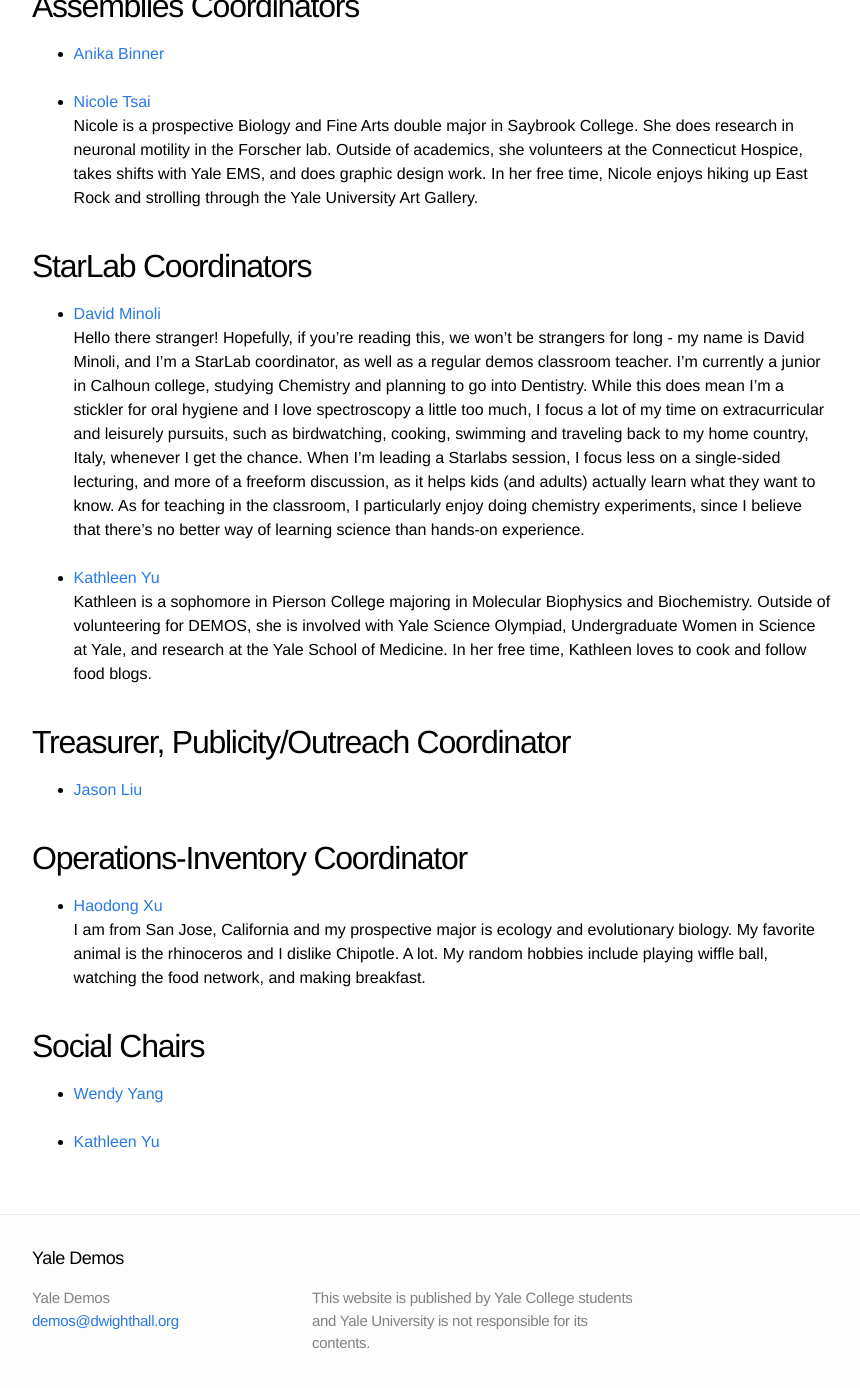
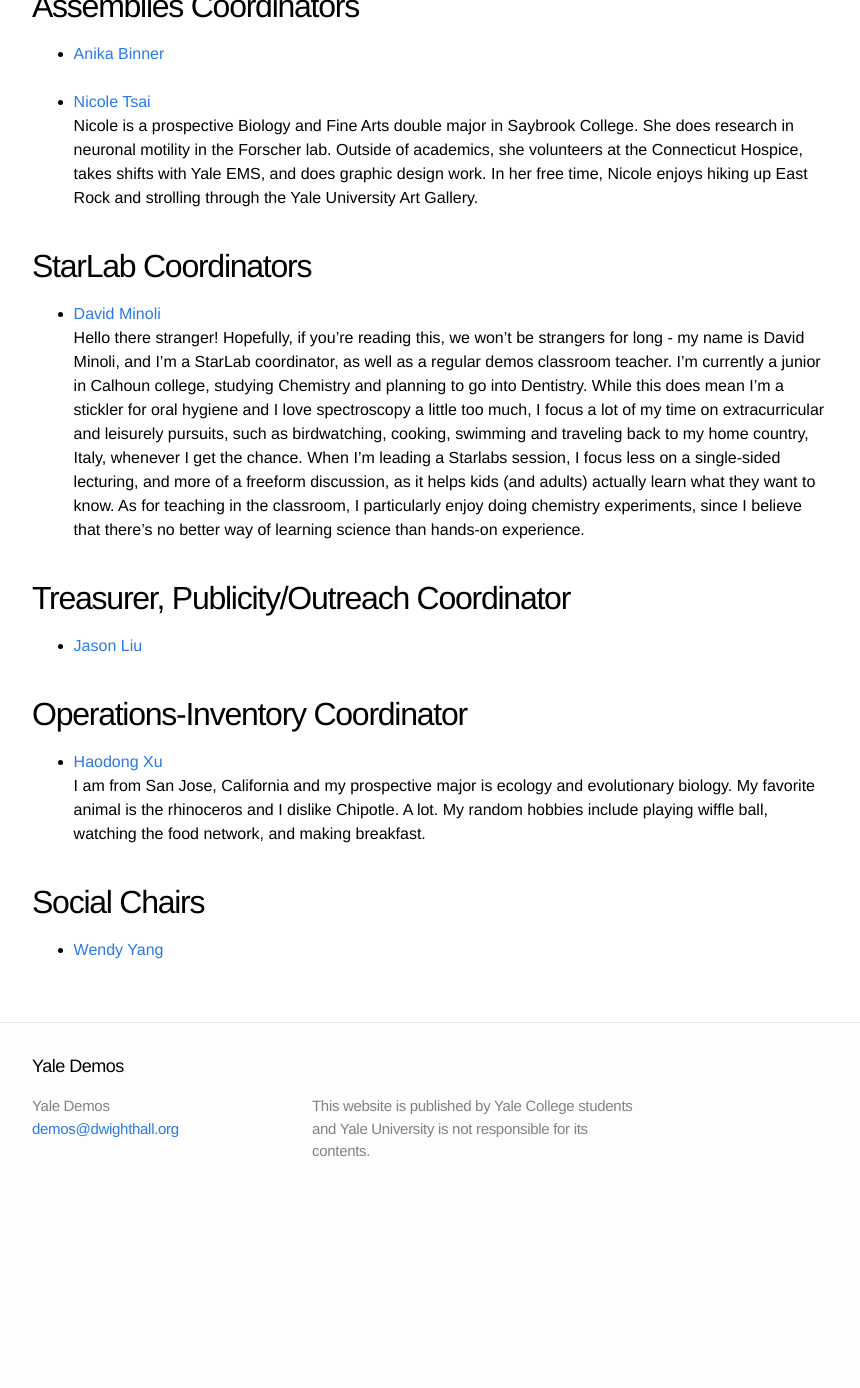
Before and after one commit to jasonkliu/demos, a Jekyll site: the page built from contact.md, in a window 1280 px wide and 1400 px high, scrolled down 1532 px. Shown: the top 1388 px of the window, without its empty margins (208-1068 px from the left). Built offline with Jekyll 4.4.1, drawn with Linux system fonts in a browser that asks for light colours; after the commit the page ends 2740 px from its top, so only the background shows below that.

Commit message:
Remove Kathleen from contact page, see #6

```diff
--- a/contact.md
+++ b/contact.md
@@ -94,13 +94,6 @@ StarLab Coordinators
    helps kids (and adults) actually learn what they want to know.  As for teaching in the classroom, I
    particularly enjoy doing chemistry experiments, since I believe that there's no better way of
    learning science than hands-on experience.
-&nbsp;
-
-- [Kathleen Yu](mailto:kathleen.yu@yale.edu)
-   Kathleen is a sophomore in Pierson College majoring in Molecular Biophysics and Biochemistry.
-   Outside of volunteering for DEMOS, she is involved with Yale Science Olympiad, Undergraduate Women
-   in Science at Yale, and research at the Yale School of Medicine. In her free time, Kathleen loves to
-   cook and follow food blogs.
 
 Treasurer, Publicity/Outreach Coordinator
 ------------------------------
@@ -116,6 +109,3 @@ Operations-Inventory Coordinator
 Social Chairs
 -------------
 - [Wendy Yang](mailto:wendy.yang@yale.edu)
-&nbsp;
-
-- [Kathleen Yu](mailto:kathleen.yu@yale.edu)
```
